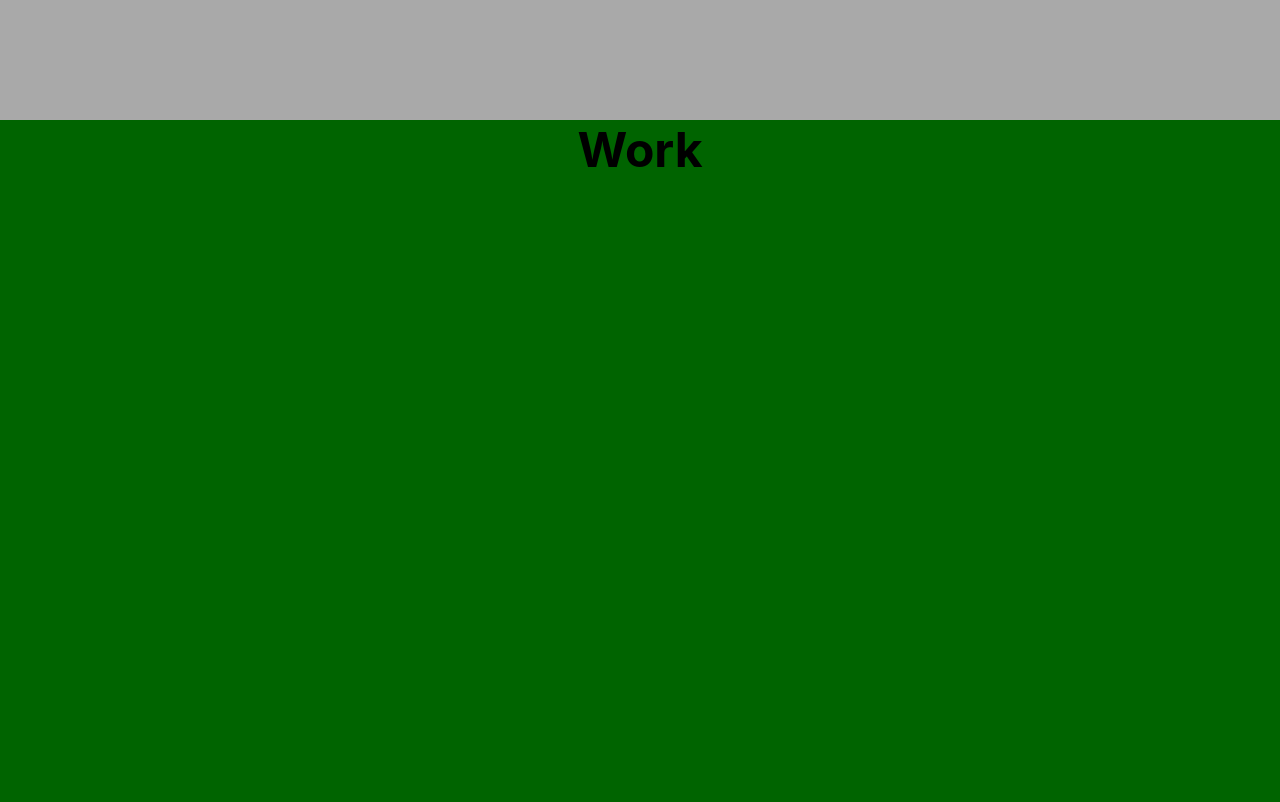
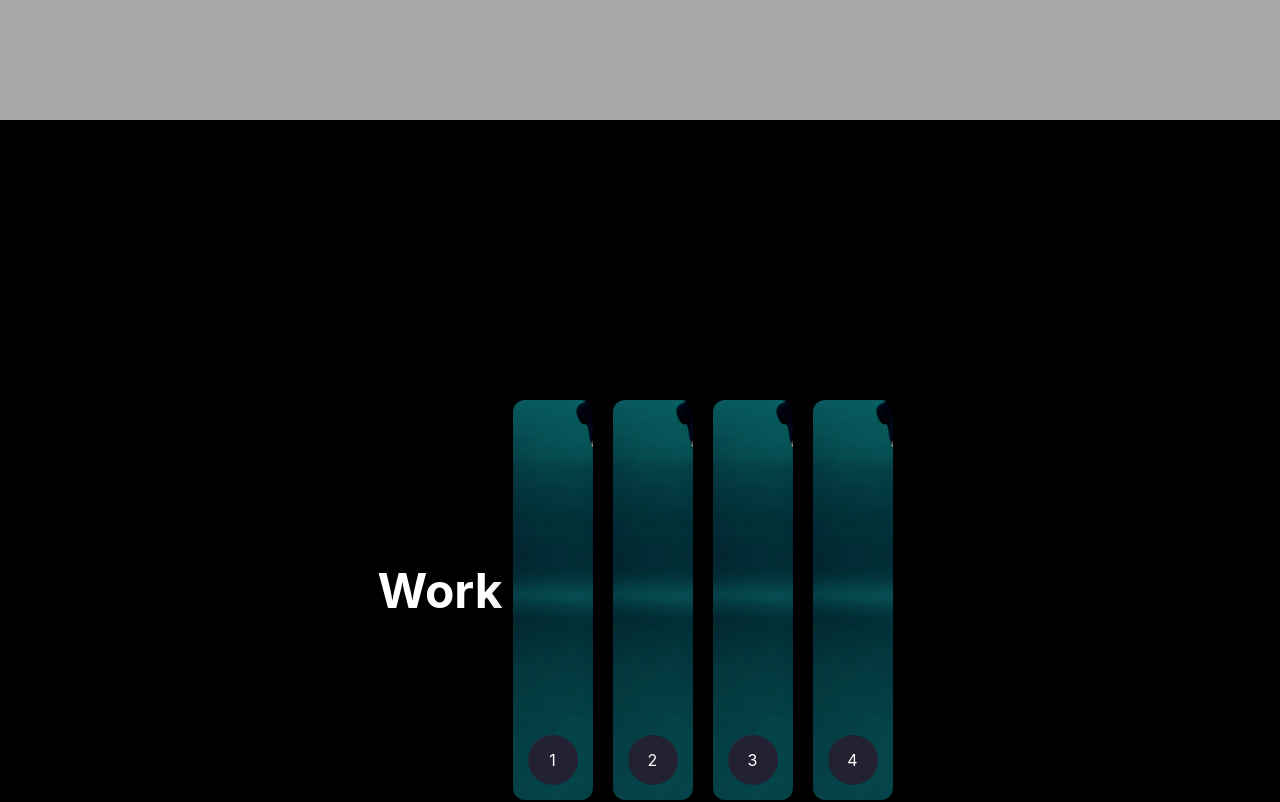
Before and after one commit to tuniet/portfolio24, a React (Create React App) app: page / in a window 1280 px wide. Shown: the part 2880-3682 px from the top of the page. Built offline with nearby package versions, Linux system fonts and the light colour scheme; a web font is replaced by a local one.

Commit message:
Starting work cards

```diff
--- a/src/App.js
+++ b/src/App.js
@@ -4,9 +4,8 @@ import Hero from './Hero';
 import Work from './Work';
 import Skills from './Skills';
 import React from 'react';
+
 function App() {
-
-
   return (
     <div className="App" >
       <Hero />
--- /dev/null
+++ b/src/Card.css
@@ -0,0 +1,55 @@
+.card{
+    width: 80px;
+    border-radius: .75rem;
+    background-size: cover;
+    cursor: pointer;
+    overflow: hidden;
+    margin: 0 10px;
+    display: flex;
+    align-items: flex-end;
+    transition: .6s cubic-bezier(.28, -0.03, 0, 1);
+    box-shadow: 0px 10px 30px -5px rgba(0,0,0,.8);
+    background-image: url('./media/meraki.webp');
+}
+.card .row{
+    color: white;
+    display: flex;
+    flex-wrap: nowrap;
+}
+.row .icon{
+    background: #223;
+    color: white;
+    border-radius: 50%;
+    width: 50px;
+    display: flex;
+    justify-content: center;
+    align-items: center;
+    margin: 15px;
+}
+.info{
+    display: flex;
+    justify-content: center;
+    flex-direction: column;
+    overflow: hidden;
+    height: 80px;
+    width: 520px;
+    opacity: 0;
+    transform: translateY(30px);
+    transition-delay: .3s;
+    transition: all .3s ease;
+}
+.info p{
+    color: #b0b0ba;
+    padding-top: 5px;
+}
+input {
+    display: none;
+}
+input:checked label{
+    width: 600px;
+}
+input:checked + label .info{
+    opacity: 1 !important;
+    transform: translateY(0) !important;
+
+}
--- /dev/null
+++ b/src/Card.jsx
@@ -0,0 +1,22 @@
+import './Card.css';
+import img from './media/meraki.webp'
+
+function Card(props) {
+  function Content(){
+    return props.content
+  }
+  let id = 'c' + props.number
+
+  return (
+    <div className='cards'>
+      <label htmlFor={id} className='card' style={{}}>
+        <div className='row'>
+          <div className='icon'>{props.number}</div>
+          <Content />
+        </div>
+      </label>
+    </div>
+  );
+}
+
+export default Card;
--- a/src/Work.css
+++ b/src/Work.css
@@ -1,3 +1,15 @@
 .Work{
-    background-color: darkgreen;
+    background-color: black;
+    color: white;
+    height: 120vh;
+    width: 100%;
+    display: flex;
+    align-items: center;
+    justify-content: center;
 }
+.cards{
+    height: 400px;
+    display: flex;
+    flex-wrap: nowrap;
+    justify-content: flex-start;
+}
--- a/src/Work.jsx
+++ b/src/Work.jsx
@@ -1,10 +1,35 @@
+import { useState } from 'react';
+import Card from './Card';
 import './Work.css';
 
 function Work() {
+  const [selected, setSelected] = useState(1)
+
+  function cardContent(){
+    return(
+      <div className='info'>
+        <h4>CARD 1</h4>
+        <p>Lorem ipsum dolor sit amet, consectetur adipiscing elit. Vestibulum eu ante vehicula, lobortis urna eu, maximus elit. Sed semper, enim sit amet aliquam euismod, lectus eros commodo neque, sed cursus erat augue vitae nisl.</p>
+      </div>
+    )
+  }
+
+  function handleChange(e){
+    setSelected(e.target.value)
+  }
   return (
     <div className="section Work">
         <h1 className='section-title'>Work</h1>
-
+        <section className='cards'>
+          <input type='radio' name='slide' id ="c1" value={1} checked onChange={handleChange} />
+          <Card content={cardContent()} number={1}/>
+          <input type='radio' name='slide' id ="c2" value={2} checked={selected === 2} onChange={handleChange} />
+          <Card content={cardContent()} number={2}/>
+          <input type='radio' name='slide' id ="c3" value={3} checked={selected === 3} onChange={handleChange} />
+          <Card content={cardContent()} number={3}/>
+          <input type='radio' name='slide' id ="c4" value={4} checked={selected === 4} onChange={handleChange} />
+          <Card content={cardContent()} number={4}/>
+        </section>
     </div>
   );
 }
```
Also changed, not shown: src/media/meraki.webp (added).
